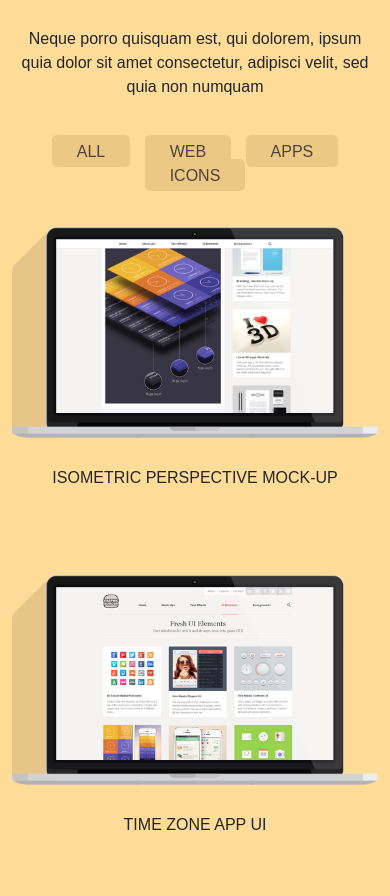
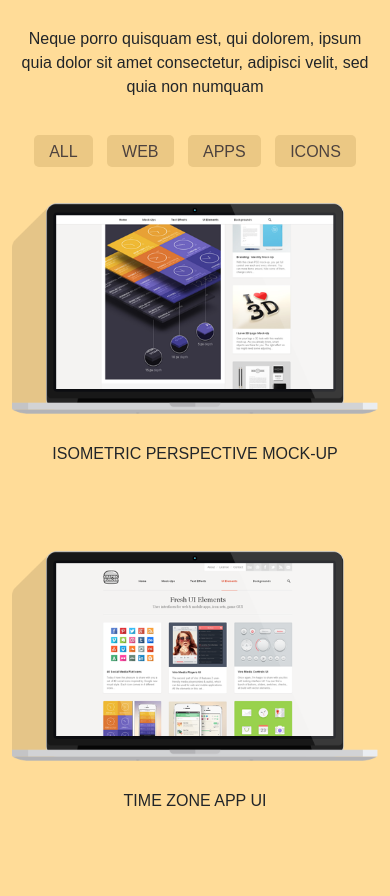
Before and after one commit to imposter24/Cuda, a plain HTML site: page index.html in a window 390 px wide. Shown: the part 7233-8129 px from the top of the page. Drawn offline with Linux system fonts and the light colour scheme.

Commit message:
Update style.css

```diff
--- a/css/style.css
+++ b/css/style.css
@@ -127,7 +127,7 @@ nav ul li a:hover {
 }
 
 @media (max-width: 450px) {
-  .nav-link1 a {
+  .nav-link1 {
     padding-right: 15px !important;
     padding-left: 15px !important;
   }
```
